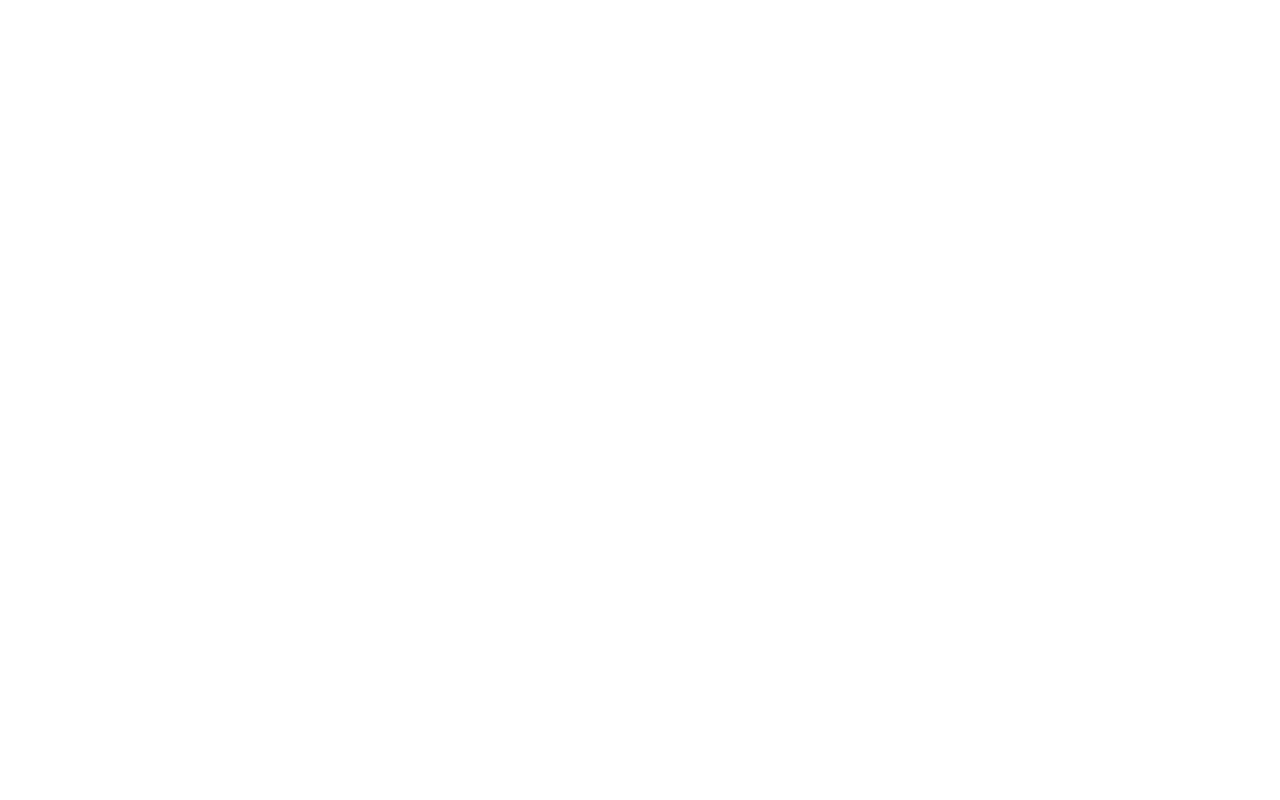
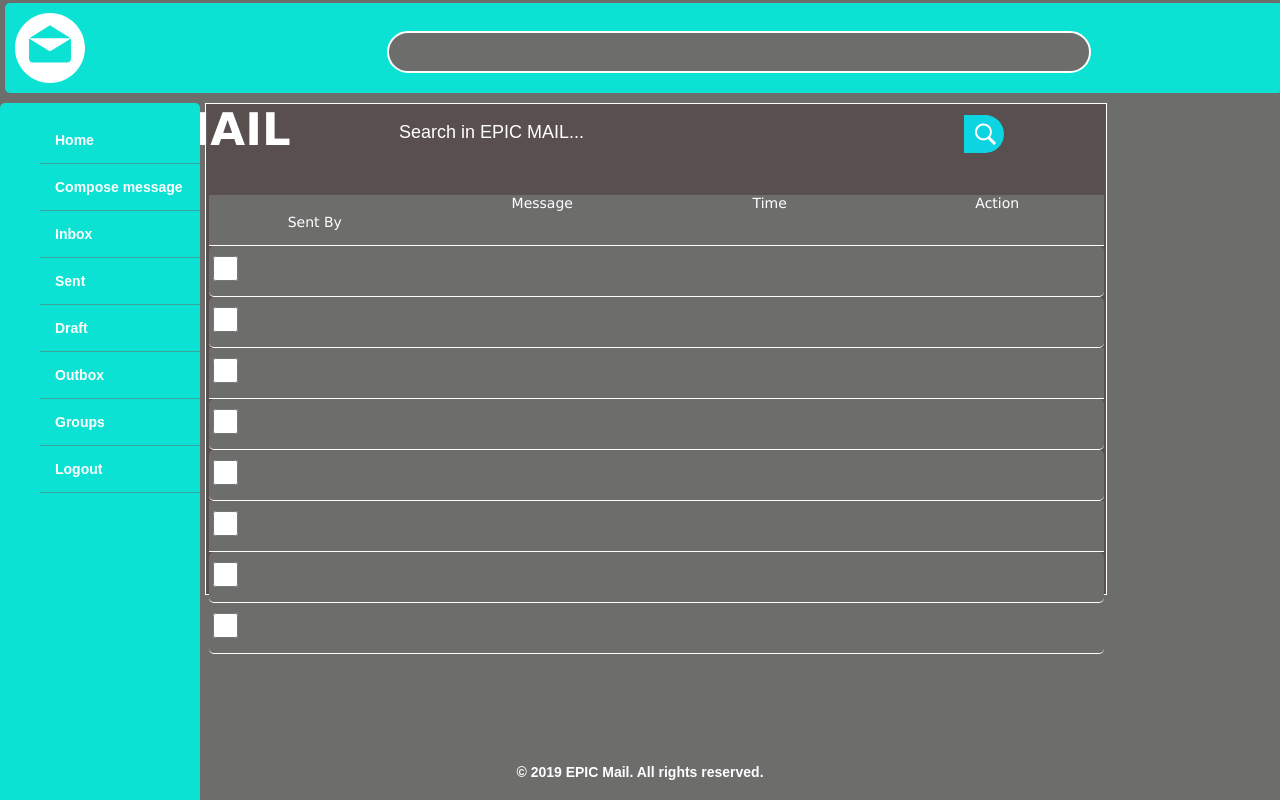
Before and after one commit to ViaChristopheH/EPICmail, a plain HTML site: page UI/html/inbox.html in a window 1280 px wide. Drawn offline with Linux system fonts and the light colour scheme.

Commit message:
[chore #164223487]add the inbox page

```diff
--- a/UI/css/inbox.css
+++ b/UI/css/inbox.css
@@ -0,0 +1,64 @@
+body {
+ background-color: #6d6d6c;
+ font-family: Verdana, Georgia;
+}
+
+.messagecontainer {
+    background: rgb(90, 79, 79);
+    height: 490px;
+    width: 900px;
+    margin-left: 205px;
+    border: 1px solid white;
+}
+
+.messagecontainer div.messageHeader {
+    background: #6d6d6c;
+    border-bottom: 1px solid white;
+    height: 50px;
+    width: 895px;
+    margin-left: 2.5px;
+    margin-right: 2.5px;
+    column-count: 4;
+    column-gap: 15px;
+    column-rule-color: lightblue;
+    column-fill: white;
+
+}
+
+.messagecontainer div.message1 {
+    background: #6d6d6c;
+    border-bottom: 1px solid white;
+    height: 50px;
+    width: 895px;
+    margin-left: 2.5px;
+    margin-right: 2.5px;
+    border-radius: 5px;
+
+}
+
+.messagecontainer div.message2 {
+    background: #6d6d6c;
+    border-bottom: 1px solid white;
+    height: 50px;
+    width: 895px;
+    margin-left: 2.5px;
+    margin-right: 2.5px;
+    border-radius: 5px;
+
+}
+
+.messagecontainer div.message3 {
+    background: #6d6d6c;
+    border-bottom: 1px solid white;
+    height: 50px;
+    width: 895px;
+    margin-left: 2.5px;
+    margin-right: 2.5px;
+
+}
+
+#chk-box {
+    width: 25px;
+    height: 25px;
+    margin-top: 10px;
+}
--- a/UI/html/inbox.html
+++ b/UI/html/inbox.html
@@ -1,15 +1,80 @@
-<!DOCTYPE html>
+<!doctype html>
+
 <html>
+
 <head>
+  <link rel="stylesheet" type="text/css" href="../css/signup.css">
+  <link rel="stylesheet" type="text/css" href="../css/inbox.css">
+
 <title>
 EPIC MAIL| Inbox
 </title>
-        <link rel="stylesheet" type="text/css" href="../css/inbox.css">
+
 </head>
+
 <body>
-        <div class="inbox">
+        <div id="header">
+                <div class="epicicon"><img src="../images/email (1).svg">
+                  <h2> EPIC MAIL </h2>
+                  <div class="searchbox">
+                    <input  type="text" name="" placeholder="Search in EPIC MAIL...">
+                  </div>
+                      </div>
+                      <button class="search-btn">
+                        <i><img src="../images/searchIcon.png"></i>
+                     </button>
+
+                </div>
+
+
+                                    <div id="sidebar">
+                                            <div class="toggleBtn" onclick="toggleSidebar()">
+                                                <span></span>
+                                                <span></span>
+                                                <span></span>
+                                            </div>
+                                            <ul>
+
+                                                <li><a href="">Home</a></li>
+                                                <li><a href="">Compose message</a></li>
+                                                <li><a href="">Inbox</a></li>
+                                                <li><a href="">Sent</a></li>
+                                                <li><a href="">Draft</a></li>
+                                                <li><a href="">Outbox</a></li>
+                                                <li><a href="">Groups</a></li>
+                                                <li><a href="">Logout</a></a></li>
+
+                                            </ul>
+
+                                        </div>
+
+                                    <div class="messagecontainer">
+                                        <div class="messageHeader">
+                                            <h4>Sent By</h4>
+                                            <h4>Message</h4>
+                                            <h4>Time</h4>
+                                            <h4>Action</h4>
+                                        </div>
+                                        <div class="message1"><input type="checkbox" id="chk-box"></div>
+                                        <div class="message2"><input type="checkbox" id="chk-box"></div>
+                                        <div class="message3"><input type="checkbox" id="chk-box"></div>
+                                        <div class="message1"><input type="checkbox" id="chk-box"></div>
+                                        <div class="message2"><input type="checkbox" id="chk-box"></div>
+                                        <div class="message3"><input type="checkbox" id="chk-box"></div>
+                                        <div class="message1"><input type="checkbox" id="chk-box"></div>
+                                        <div class="message2"><input type="checkbox" id="chk-box"></div>
+
+
+
+
+                                    </div>
+                                    <div id="footer">
+
+
+                                            <p class="copyright">&copy; 2019 EPIC Mail. All rights reserved.</p>
 
                                            </div>
 
 </body>
+
 </html>
```
Also changed, not shown: 1 other file. Lines whose indentation alone changed are shown as unchanged.
